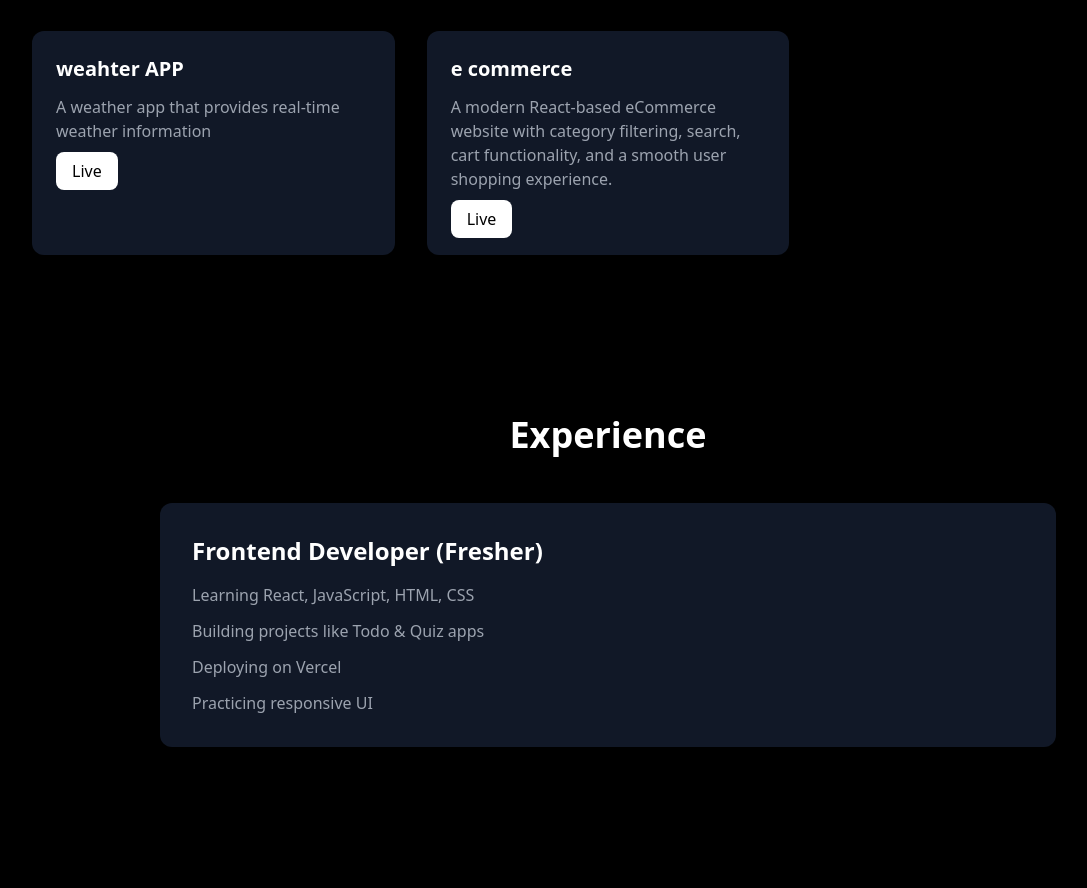
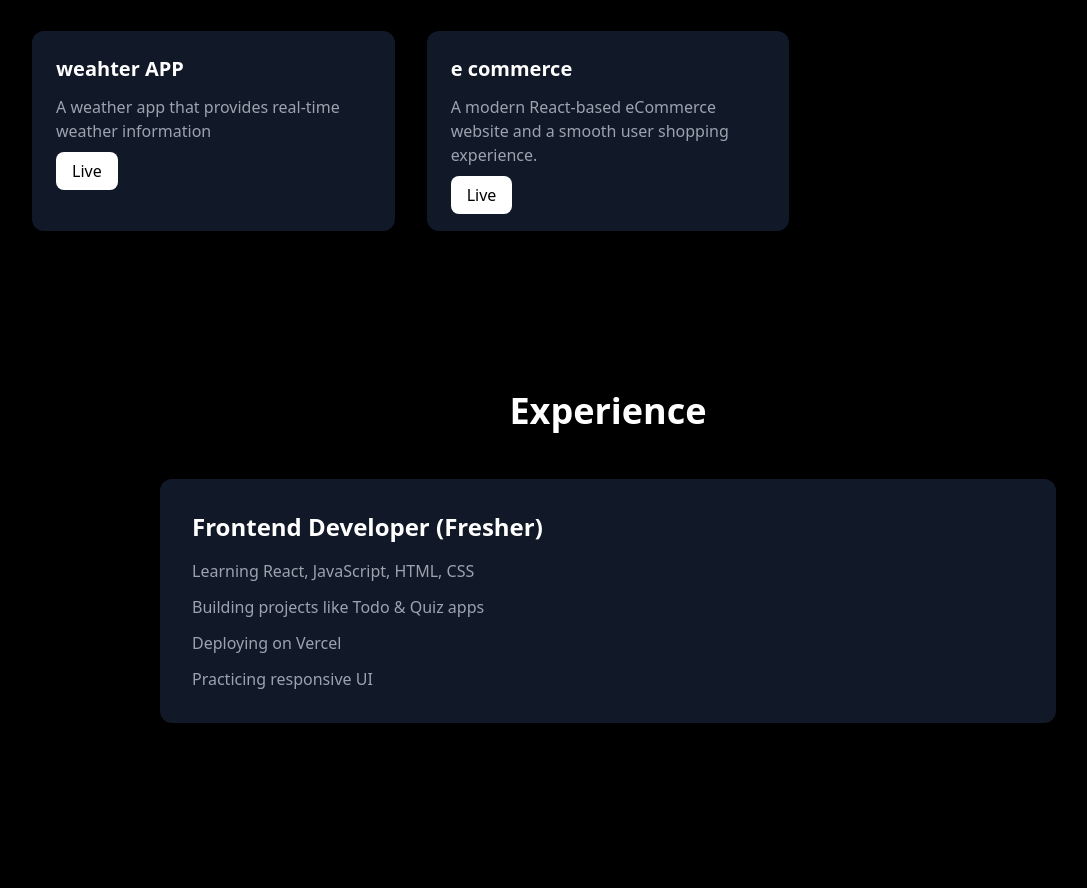
Before and after one commit to llaman-rawat/portfolio, a React (Vite) app: page / in a window 1280 px wide. Shown: the part 1665-2553 px from the top of the page, without its empty margins (32-1119 px from the left). Built offline with nearby package versions, Linux system fonts and the light colour scheme.

Commit message:
update portfolio

```diff
--- a/src/Components/Projects/Project.jsx
+++ b/src/Components/Projects/Project.jsx
@@ -23,7 +23,7 @@ const Project = () => {
     },
      {
       title: "e commerce",
-      description: "A modern React-based eCommerce website with category filtering, search, cart functionality, and a smooth user shopping experience.",
+      description: "A modern React-based eCommerce website and a smooth user shopping experience.",
       live: "https://ecomm-seven-wine.vercel.app"
     },
   ];
```
